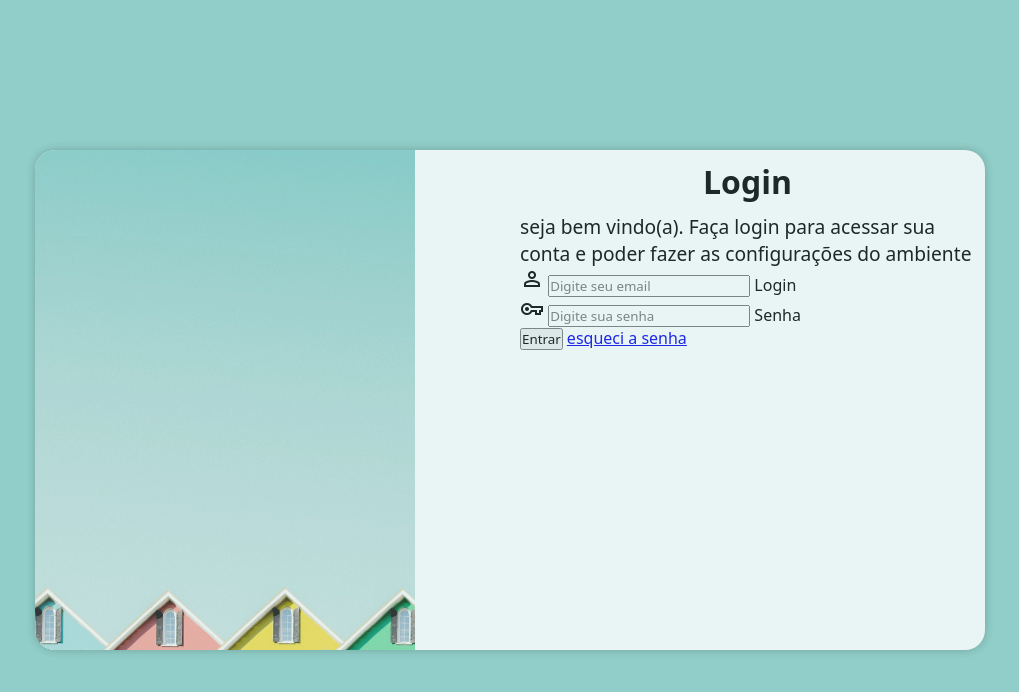
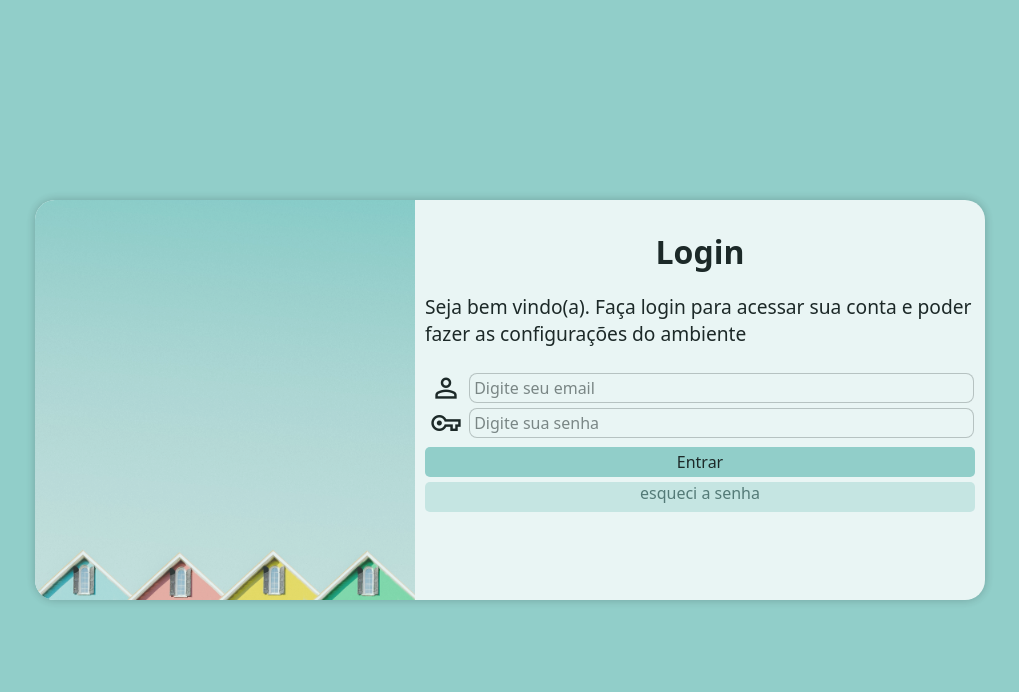
Before and after one commit to PedroCruz000/projeto-login, a plain HTML site: page index.html in a window 1280 px wide. Shown: the whole page, without its empty margins (130-1149 px from the left). Drawn offline with nearby package versions, Linux system fonts and the light colour scheme.

Commit message:
login criado

```diff
--- a/estilos/media-query.css
+++ b/estilos/media-query.css
@@ -1,38 +1,47 @@
 @charset "UTF8";
 
 @media screen and (min-width: 768px) and (max-width:992px) {
-    section#login {
+    section#login { /*configuralçao para tablet*/
         width: 90vw;
+        height: 270px;
     }
     section#login > div#imagem{
         float: left;
-        width: 30%;
+        width: 35%;
         height: 100%;
     }
     section#login > div#formulario{
 
         float: right;
-        width: 65%;
+        width:65%;
     }
 }
 
 @media screen and (min-width:992px) {
     section#login{
         width: 950px;
+        height: 400px;
+
     }
     section#login > div#imagem{
         float: left;
         width: 40%;
         height: 100%;
+
     }
     section#login >div#formulario{
         float: right;
-        width: 50%;
+        width:60%;
+
     }
     div#formulario > h1{
         font-size: 2em;
+        text-align: center;
+        margin-top: 20px;
     }
     div#formulario > p {
         font-size: 1.2em;
+        margin-bottom: 20px;
+        margin-top: 20px;
     }
 }
--- a/estilos/style.css
+++ b/estilos/style.css
@@ -19,7 +19,7 @@ section#login{
     position: absolute;
     top: 50%;
     left: 50%;
-    transform: translate(-50%,-50%);
+
 
     overflow: hidden;
 
@@ -30,6 +30,7 @@ section#login{
     opacity: .8;
     box-shadow: 0px 0px 10px rgba(0, 0, 0, 0.267);
 
+    transform: translate(-50%,-50%);
     transition: width 1s, heigth 1s, float 1s;
     transition-timing-function: ease;
 }
@@ -53,3 +54,65 @@ div#formulario > h1 {
 div#formulario > p {
     font-size: 1em;
 }
+
+form > div.campo{
+    display: block;
+    height: 30px;
+    margin: 5px 0px;
+    margin-top: 5px;
+
+}
+div.campo > label{
+    display: none;
+}
+form > input[type=submit]{
+    display: block;
+    font-size: 1em;
+    width: 100%;
+    height: 30px;
+    color: black;
+    border: none;
+    border-radius: 5px;
+    background-color: #91CEC9;
+    cursor: pointer;
+    margin-top: 15px
+}
+form > input[type=submit]:hover{
+    background-color: #6c9b97e8;
+
+}
+form > a.botao{
+    text-align: center;
+    display: block;
+    cursor: pointer;
+    background-color: #91cec969;
+    border-radius: 5px;
+    border: none;
+    font-size: 1em;
+    text-decoration: none;
+    color: #456663;
+    width: 100%;
+    height: 30px;
+    margin-top: 5px;
+
+}
+form > a.botao:hover{
+    background-color: #6c9b97e8;
+}
+div.campo > span {
+    color: black;
+
+    font-size: 2em;
+    width: 40px;
+    padding: 5px;
+}
+div.campo >input{
+    font-size: 1em;
+    width: calc(100% - 45px);
+    height: 100%;
+    border-radius: 8px;
+    border: 1px solid rgba(128, 128, 128, 0.493) ;
+    padding: 4px;
+    transform: translatey(-10px
+    );
+}
--- a/index.html
+++ b/index.html
@@ -18,14 +18,14 @@
             </div>
             <div id="formulario">
                 <h1>Login</h1>
-                <p>seja bem vindo(a). Faça login para acessar sua conta e poder fazer as configurações do ambiente</p>
+                <p>Seja bem vindo(a). Faça login para acessar sua conta e poder fazer as configurações do ambiente</p>
                 <form action="login.php" method="post" autocomplete="on">
                     <div class="campo">
                         <span class="material-symbols-outlined">
                             person
                             </span>
                         <input type="email"  name="login" id="ilogin" placeholder="Digite seu email" autocomplete="email" required maxlength="30">
-                        <label for="ilogin"> Login</label>
+                        <label for="ilogin">Login</label>
                     </div>
                     <div class="campo">
                         <span class="material-symbols-outlined">
@@ -35,7 +35,7 @@
                         <label for="isenha">Senha</label>
                     </div>
                     <input type="submit" value="Entrar">
-                    <a href="esqueci.html">
+                    <a href="esqueci.html" class="botao">
                         esqueci a senha
                     </a>
                 </form>
```
